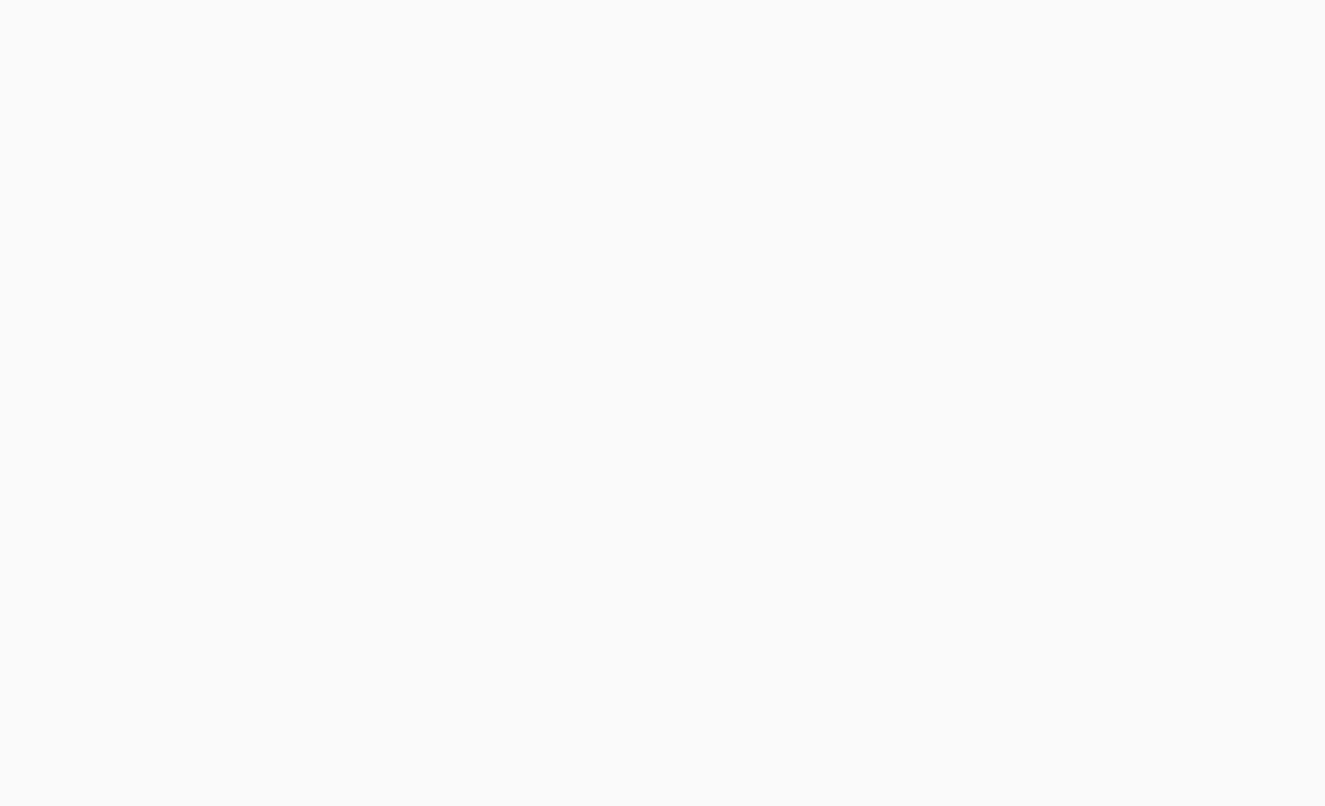
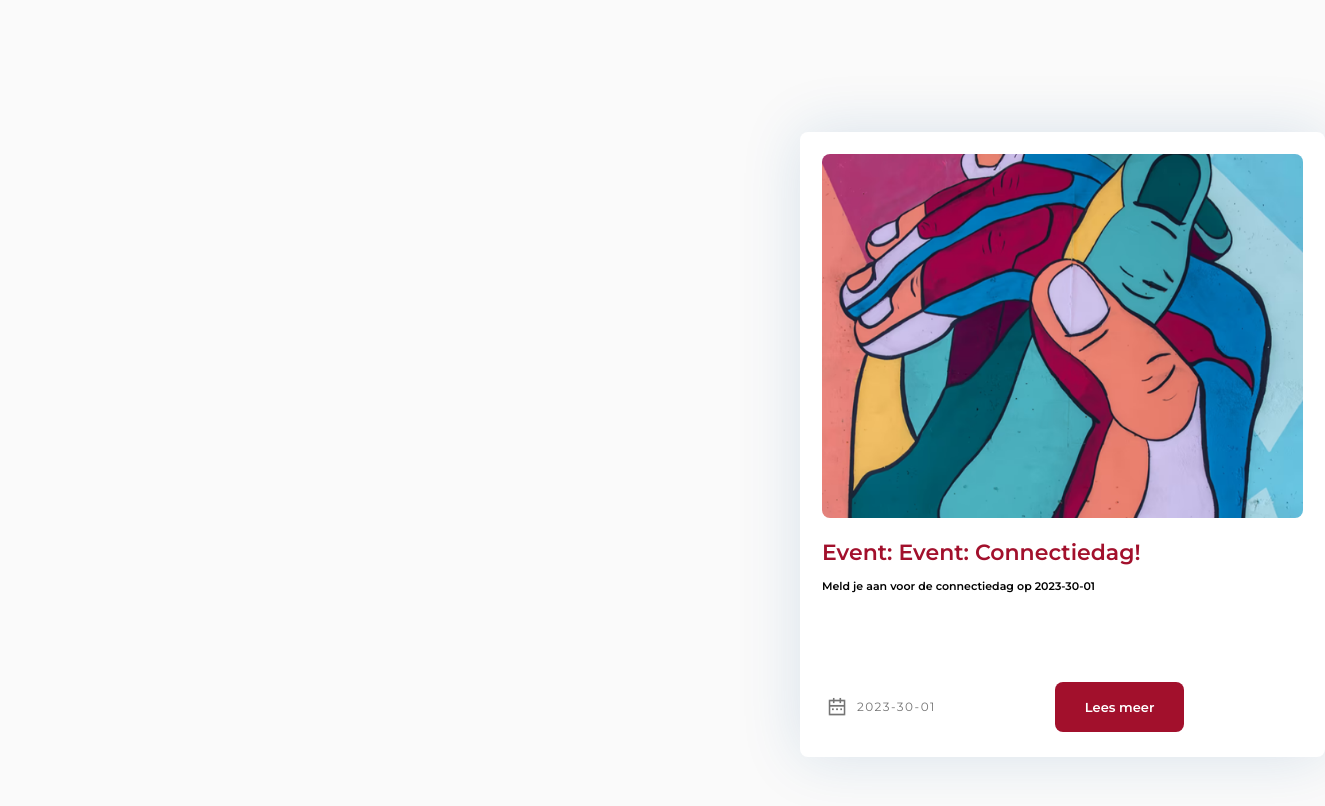
Before and after one commit to Albadit/project_c, a Next.js app in the folder antes/: page / in a window 1280 px wide. Shown: the part 340-1146 px from the top of the page, 1325 px wide, since content can reach past the window. Before the commit the page ends 800 px from the top, so only its background shows below. Built offline with nearby package versions, Linux system fonts and the light colour scheme.

Commit message:
eventcard toegevoegd

```diff
--- /dev/null
+++ b/antes/src/app/components/EventCard.tsx
@@ -0,0 +1,30 @@
+import { FC } from 'react';
+
+interface EventCardProps {
+    title: string;
+    date: string;
+    location: string;
+    imageSrc: string;
+}
+
+export const EventCard: FC<EventCardProps> = ({ title, date, location, imageSrc }) => {
+    return (
+        <div style={{ marginLeft: "800px", marginTop: "400px", width: '525px', height: '625px', padding: '22px', background: 'white', boxShadow: '0px 0px 60px rgba(21, 90, 148, 0.15)', borderRadius: '8px', flexDirection: 'column', justifyContent: 'flex-start', alignItems: 'flex-start', gap: '18px', display: 'inline-flex' }}>
+            <div style={{ height: '364px', flexDirection: 'column', justifyContent: 'flex-start', alignItems: 'flex-start', gap: '10px', display: 'flex' }}>
+                <img style={{ width: '482px', height: '365px', borderRadius: '8px' }} src={imageSrc} alt={title} />
+            </div>
+            <div style={{ alignSelf: 'stretch', height: '30px', color: '#A2102C', fontSize: '22px', fontFamily: 'Montserrat', fontWeight: 600, lineHeight: '33px', wordWrap: 'break-word' }}>Event: {title}<br/></div>
+            <div style={{ width: '474px', color: 'black', fontSize: '11px', fontFamily: 'Montserrat', fontWeight: 600, lineHeight: '5px', wordWrap: 'break-word' }}>{location} op {date}<br/></div>
+            <div style={{ width: '372px', justifyContent: 'flex-start', alignItems: 'center', gap: '119px', display: 'inline-flex' }}>
+                <div style={{ justifyContent: 'flex-start', alignItems: 'center', gap: '11px', display: 'flex' }}>
+                    <div style={{ width: '24px', height: '24px', position: 'relative' }}>
+                        <div style={{ width: '24px', height: '24px', left: '0px', top: '0px', position: 'absolute' }}></div>
+                        <img style={{ width: '20px', height: '21px', left: '5px', top: '2px', position: 'absolute' }} src="calendar.png" alt="calendar" />
+                    </div>
+                    <div style={{ textAlign: 'center', color: '#747474', fontSize: '12px', fontFamily: 'Montserrat', fontWeight: 400, lineHeight: '200px', letterSpacing: '1.44px', wordWrap: 'break-word' }}>{date}</div>
+                </div>
+                <button style={{ height: '50px', paddingLeft: '30px', paddingRight: '30px', paddingTop: '10px', paddingBottom: '10px', background: '#A2102C', borderRadius: '8px', justifyContent: 'center', alignItems: 'center', gap: '10px', display: 'flex', color: 'white', fontSize: '13px', fontFamily: 'Montserrat', fontWeight: 600, lineHeight: '30px', wordWrap: 'break-word' }}>Lees meer</button>
+            </div>
+        </div>
+    );
+};
--- a/antes/src/app/page.tsx
+++ b/antes/src/app/page.tsx
@@ -1,10 +1,17 @@
 import Image from 'next/image'
 import HeaderHome from '@/app/components/header_home'
+import { EventCard } from '@/app/components/EventCard';
 
 export default function Home() {
   return (
     <>
-      <HeaderHome/>
+      <HeaderHome />
+      <EventCard
+        title="Event: Connectiedag!"
+        date="2023-30-01"
+        location="Meld je aan voor de connectiedag"
+        imageSrc="event.png"
+      />
     </>
   )
 }
```
Also changed, not shown: antes/public/calendar.png (added), antes/public/event.png (added).
